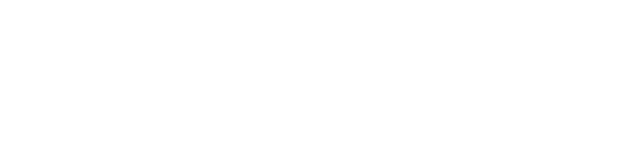
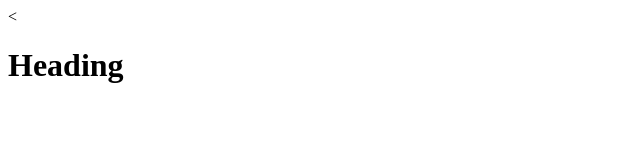
Before and after one commit to eurogeni/Git-ST-2025, a plain HTML site: page index.html in a window 1280 px wide. Shown: the whole page, without its empty margins (0-640 px from the left). Drawn offline with Linux system fonts and the light colour scheme.

Commit message:
Updated files

```diff
--- a/index.html
+++ b/index.html
@@ -2,10 +2,12 @@
 <html lang="en">
 <head>
     <meta charset="UTF-8">
-    <meta name="viewport" content="width=device-width, initial-scale=1.0">
+    <
     <title>Document</title>
 </head>
 <body>
 
+<h1> Heading </h1>
+
 </body>
 </html>
```
Also changed, not shown: 1 other file.
